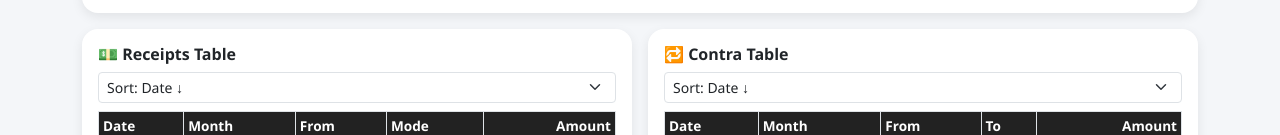
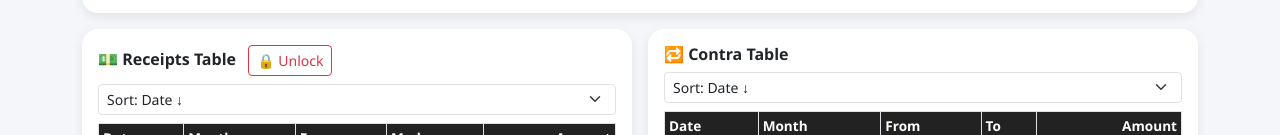
Before and after one commit to Chakkingal/Expenseinr, a website: page public/index.html in a window 1280 px wide. Shown: the part 1511-1646 px from the top of the page. Drawn offline with nearby package versions, Linux system fonts and the light colour scheme; no server answers.

Commit message:
Update index.html

```diff
--- a/public/index.html
+++ b/public/index.html
@@ -201,7 +201,11 @@
             <div class="col-12 col-md-6">
                 <div class="card p-3">
                     <div class="d-flex justify-content-between align-items-center flex-wrap gap-2">
-                        <h6 class="fw-bold mb-0">💵 Receipts Table</h6>
+                        <!-- <h6 class="fw-bold mb-0">💵 Receipts Table</h6> -->
+                        <h6 class="fw-bold mb-0">
+💵 Receipts Table
+<button class="btn btn-sm btn-outline-danger ms-2" onclick="unlockReceipts()">🔒 Unlock</button>
+</h6>
 
                         <select id="receiptSort" class="form-select form-select-sm">
                             <option value="date_desc">Sort: Date ↓</option>
```
